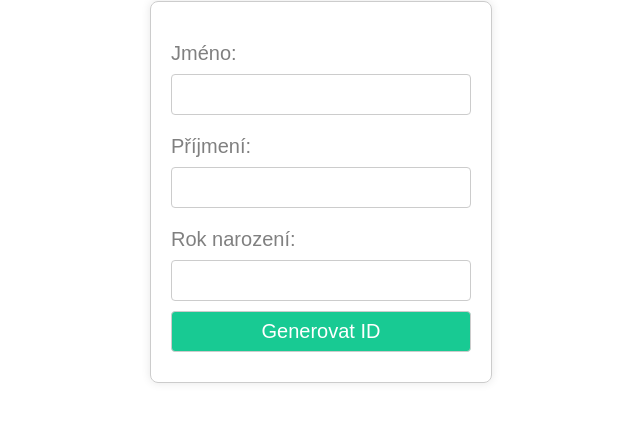
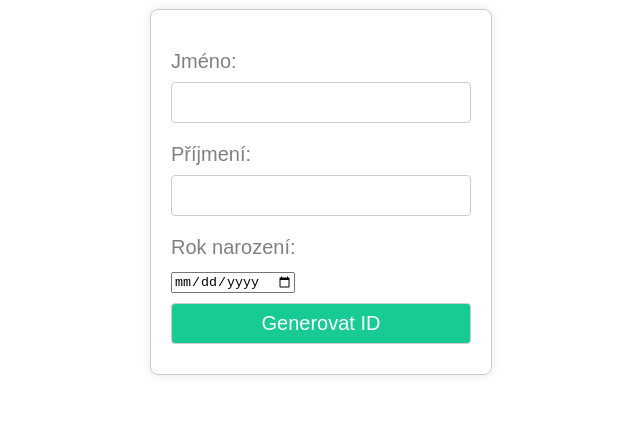
Before and after one commit to asz-mmr/generator-id, a plain HTML site: page index.html in a window 1280 px wide. Shown: the part 255-676 px from the top of the page, without its empty margins (319-959 px from the left). Drawn offline with Linux system fonts and the light colour scheme.

Commit message:
změna formulářového pole rok narození na celé datum narození

```diff
--- a/index.html
+++ b/index.html
@@ -31,7 +31,7 @@
         </div>
         <div>
           <label class="rok_narozeni">Rok narození:</label>
-          <input type="number" id="datum_narozeni" />
+          <input type="date" id="datum_narozeni" />
         </div>
         <div>
           <input type="submit" value="Generovat ID" />
```
